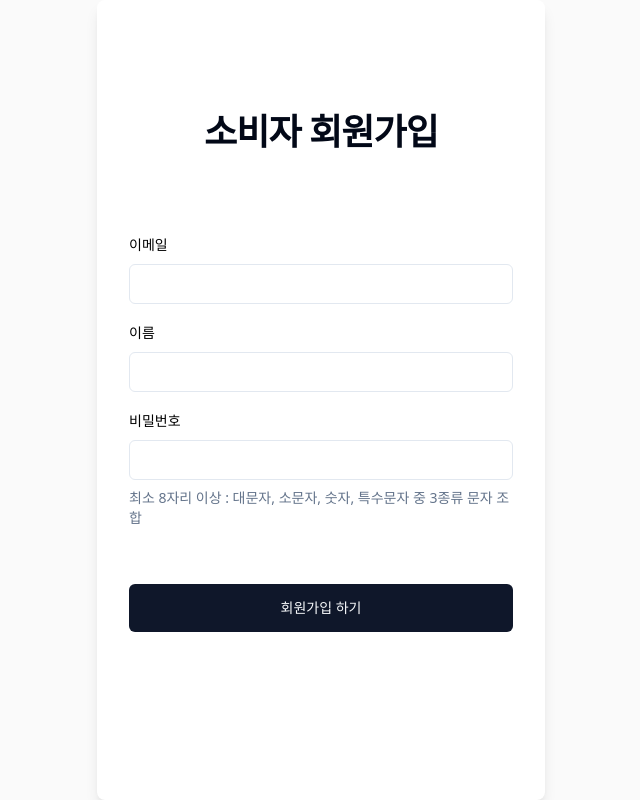
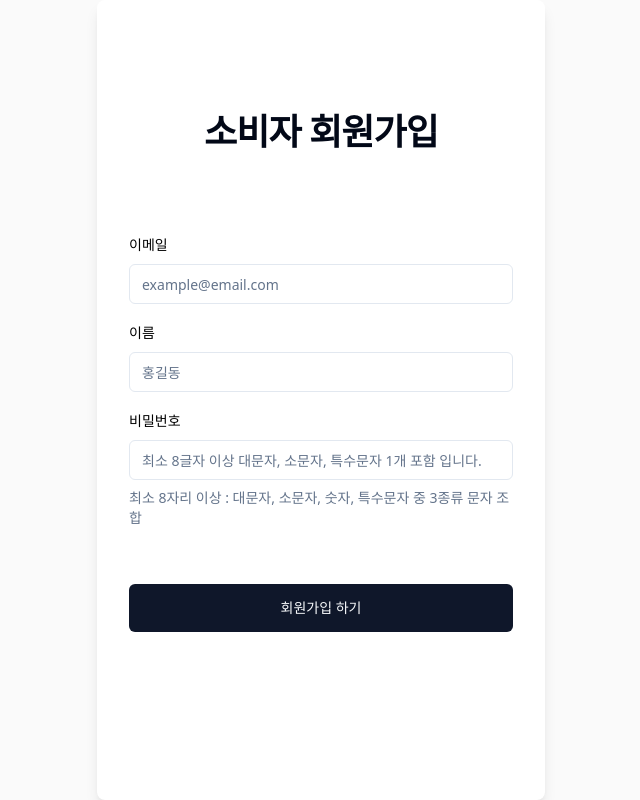
Before and after one commit to Changsoon-Yun/commerce, a React (Vite) app: page /register/customer in a window 1280 px wide. Shown: the whole page, without its empty margins (319-959 px from the left). Built offline with nearby package versions, Linux system fonts and the light colour scheme; no server answers; the database is empty.

Commit message:
Feat FormInner에 placeholder데이터 추가

```diff
--- a/src/pages/auth/Login.page.tsx
+++ b/src/pages/auth/Login.page.tsx
@@ -29,8 +29,18 @@ export default function LoginPage() {
         <AuthHeading text={'로그인'} />
         <Form {...form}>
           <form onSubmit={form.handleSubmit(submitHandler)}>
-            <FormInner form={form} name={'email'} label={'이메일'} />
-            <FormInner form={form} name={'password'} label={'비밀번호'} />
+            <FormInner
+              form={form}
+              name={'email'}
+              label={'이메일'}
+              placeholder={'example@email.com'}
+            />
+            <FormInner
+              form={form}
+              name={'password'}
+              label={'비밀번호'}
+              placeholder={'최소 8글자 이상 대문자, 소문자, 특수문자 1개 포함 입니다.'}
+            />
             <Button className={'w-full mt-10 py-6'} type={'submit'}>
               로그인 하기
             </Button>
--- a/src/pages/auth/RegisterPage.tsx
+++ b/src/pages/auth/RegisterPage.tsx
@@ -34,9 +34,20 @@ export default function RegisterPage() {
         <AuthHeading text={`${isSeller ? '판매자' : '소비자'} 회원가입`} />
         <Form {...form}>
           <form onSubmit={form.handleSubmit(submitHandler)}>
-            <FormInner form={form} name={'email'} label={'이메일'} />
-            <FormInner form={form} name={'userName'} label={'이름'} />
-            <FormInner form={form} name={'password'} label={'비밀번호'} isRegister={true} />
+            <FormInner
+              form={form}
+              name={'email'}
+              label={'이메일'}
+              placeholder={'example@email.com'}
+            />
+            <FormInner form={form} name={'userName'} label={'이름'} placeholder={'홍길동'} />
+            <FormInner
+              form={form}
+              name={'password'}
+              label={'비밀번호'}
+              isRegister={true}
+              placeholder={'최소 8글자 이상 대문자, 소문자, 특수문자 1개 포함 입니다.'}
+            />
             <Button className={'w-full mt-10 py-6'} type={'submit'}>
               회원가입 하기
             </Button>
```
